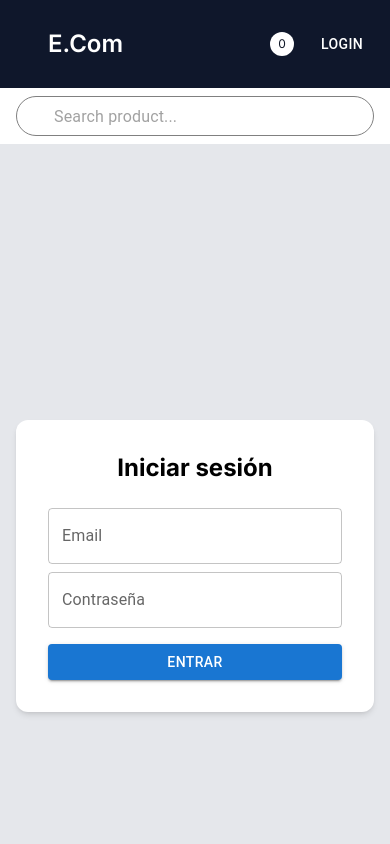
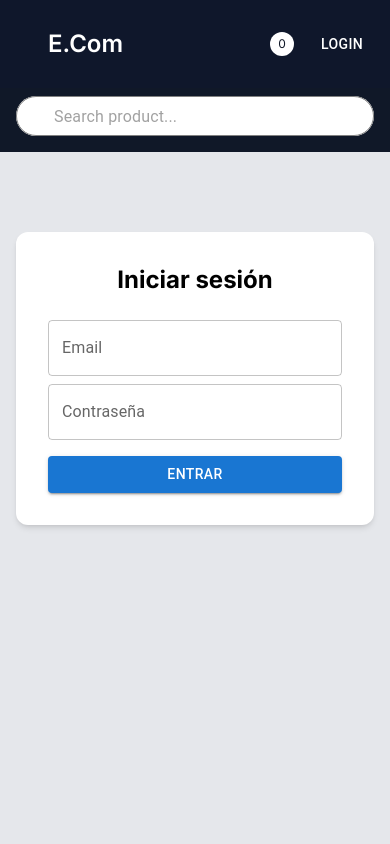
Before and after one commit to JoseluisDev24/e-commerceNextJS, a Next.js app: page /login in a window 390 px wide. Shown: the top 844 px of the page. Built offline with nearby package versions, Linux system fonts and the light colour scheme; some icons are missing.

Commit message:
general styles in login page and search input

```diff
--- a/src/app/login/page.tsx
+++ b/src/app/login/page.tsx
@@ -22,7 +22,7 @@ export default function LoginPage() {
   };
 
   return (
-    <div className="min-h-screen flex items-center justify-center bg-gray-200 px-4">
+    <div className="min-h-screen flex items-start md:items-center justify-center bg-gray-200 pt-20 md:pt-0 px-4">
       <form
         onSubmit={handleSubmit}
         className="bg-white shadow-md rounded-xl p-8 w-full max-w-md space-y-6"
--- a/src/components/layout/header/Header.tsx
+++ b/src/components/layout/header/Header.tsx
@@ -134,7 +134,7 @@ export default function Header() {
         />
       </header>
 
-      <div className="block md:hidden px-4 py-2 bg-white shadow">
+      <div className="block md:hidden px-4 py-2 bg-gray-900 pb-4 shadow">
         <SearchField />
       </div>
     </>
--- a/src/components/layout/sidebar/PersistentSidebar.tsx
+++ b/src/components/layout/sidebar/PersistentSidebar.tsx
@@ -30,7 +30,7 @@ const PersistentSidebar = () => {
         left: 0,
         height: "100vh",
         width: isCollapsed ? 72 : 240,
-        bgcolor: "white",
+        bgcolor: "darkblue",
         color: "black",
         borderRight: "1px solid #e0e0e0",
         transition: "width 0.3s ease",
```
